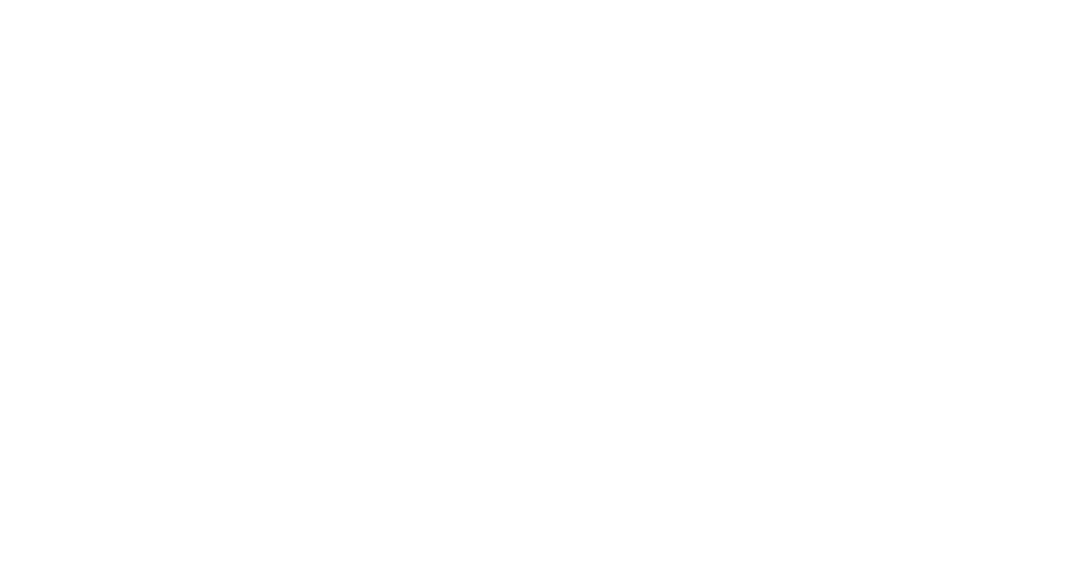
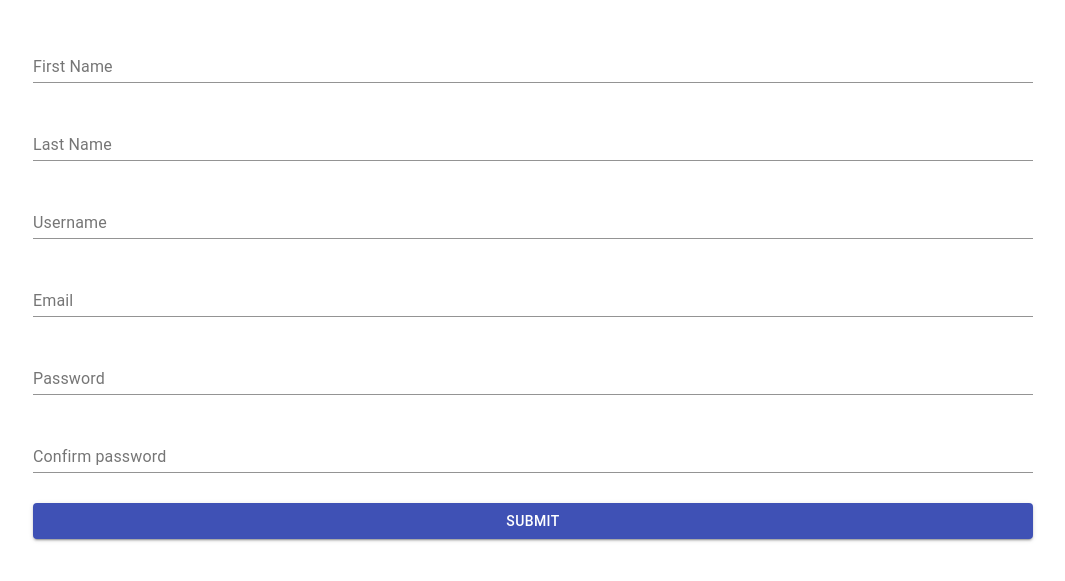
Before and after one commit to pbjelica23/Petar_Bjelica_Multi_Step_Form, a React (Create React App) app: page / in a window 1280 px wide. Shown: the part 113-694 px from the top of the page, without its empty margins (107-1172 px from the left). Built offline with nearby package versions, Linux system fonts and the light colour scheme.

Commit message:
Working on default values and validation

```diff
--- a/src/App.css
+++ b/src/App.css
@@ -1,38 +1,12 @@
-.App {
+.registration-form {
+  display: flex;
+  justify-content: center;
+  align-items: center;
   text-align: center;
+  min-height: 100vh;
 }
 
-.App-logo {
-  height: 40vmin;
-  pointer-events: none;
+.container {
+  max-width: 1000px;
+  margin: 0 auto;
 }
-
-@media (prefers-reduced-motion: no-preference) {
-  .App-logo {
-    animation: App-logo-spin infinite 20s linear;
-  }
-}
-
-.App-header {
-  background-color: #282c34;
-  min-height: 100vh;
-  display: flex;
-  flex-direction: column;
-  align-items: center;
-  justify-content: center;
-  font-size: calc(10px + 2vmin);
-  color: white;
-}
-
-.App-link {
-  color: #61dafb;
-}
-
-@keyframes App-logo-spin {
-  from {
-    transform: rotate(0deg);
-  }
-  to {
-    transform: rotate(360deg);
-  }
-}
--- a/src/App.js
+++ b/src/App.js
@@ -1,7 +1,146 @@
 import "./App.css";
+import { Formik, Field } from "formik";
+import * as yup from "yup";
+import { TextField, Button } from "@material-ui/core";
+
+const validationSchema = yup.object({
+  firstName: yup.string().required("First Name is required"),
+  lastName: yup.string().required("Last Name is required"),
+  username: yup
+    .string()
+    .min(4, "Username must be at lest 4 characters long")
+    .required("Username is required"),
+  email: yup.string().email("Email is invalid").required("Email is required"),
+  password: yup
+    .string()
+    .required("Please Enter your password")
+    .matches(
+      /^(?=.*[A-Za-z])(?=.*\d)(?=.*[@$!%*#?&])[A-Za-z\d@$!%*#?&]{8,}$/,
+      "Must Contain 8 Characters, One Uppercase, One Lowercase, One Number and one special case Character"
+    ),
+  confirmpassword: yup
+    .string()
+    .oneOf([yup.ref("password"), null], "Passwords must match")
+    .required("Password confirm is required"),
+  checkbox: yup.bool().oneOf([true], "Accept Terms & Conditions is required"),
+});
 
 function App() {
-  return <div className="App"></div>;
+  return (
+    <div className="container">
+      <div className="registration-form">
+        <Formik
+          initialValues={{
+            firstName: "",
+            lastName: "",
+            username: "",
+            email: "",
+            password: "",
+            confirmpassword: "",
+            checkbox: "",
+          }}
+          onSubmit={(values) => {
+            alert(JSON.stringify(values, null, 2));
+          }}
+          validationSchema={validationSchema}
+        >
+          {(formik) => (
+            <form onSubmit={formik.handleSubmit}>
+              <TextField
+                fullWidth
+                id="firstName"
+                name="firstName"
+                label="First Name"
+                value={formik.values.firstName}
+                onChange={formik.handleChange}
+                error={
+                  formik.touched.firstName && Boolean(formik.errors.firstName)
+                }
+                helperText={formik.touched.firstName && formik.errors.firstName}
+              />
+              <TextField
+                style={{ marginTop: 30 }}
+                fullWidth
+                id="lastName"
+                name="lastName"
+                label="Last Name"
+                value={formik.values.lastName}
+                onChange={formik.handleChange}
+                error={
+                  formik.touched.lastName && Boolean(formik.errors.lastName)
+                }
+                helperText={formik.touched.lastName && formik.errors.lastName}
+              />
+              <TextField
+                style={{ marginTop: 30 }}
+                fullWidth
+                id="username"
+                name="username"
+                label="Username"
+                value={formik.values.username}
+                onChange={formik.handleChange}
+                error={
+                  formik.touched.username && Boolean(formik.errors.username)
+                }
+                helperText={formik.touched.username && formik.errors.username}
+              />
+              <TextField
+                style={{ marginTop: 30 }}
+                fullWidth
+                id="email"
+                name="email"
+                label="Email"
+                value={formik.values.email}
+                onChange={formik.handleChange}
+                error={formik.touched.email && Boolean(formik.errors.email)}
+                helperText={formik.touched.email && formik.errors.email}
+              />
+              <TextField
+                style={{ marginTop: 30 }}
+                fullWidth
+                id="password"
+                name="password"
+                label="Password"
+                value={formik.values.password}
+                onChange={formik.handleChange}
+                error={
+                  formik.touched.password && Boolean(formik.errors.password)
+                }
+                helperText={formik.touched.password && formik.errors.password}
+              />
+              <TextField
+                style={{ marginTop: 30 }}
+                fullWidth
+                id="confirmpassword"
+                name="confirmpassword"
+                label="Confirm password"
+                value={formik.values.confirmpassword}
+                onChange={formik.handleChange}
+                error={
+                  formik.touched.confirmpassword &&
+                  Boolean(formik.errors.confirmpassword)
+                }
+                helperText={
+                  formik.touched.confirmpassword &&
+                  formik.errors.confirmpassword
+                }
+              />
+
+              <Button
+                style={{ marginTop: 30 }}
+                type="submit"
+                color="primary"
+                variant="contained"
+                fullWidth
+              >
+                Submit
+              </Button>
+            </form>
+          )}
+        </Formik>
+      </div>
+    </div>
+  );
 }
 
 export default App;
```
Also changed, not shown: 1 other file (tests, documents, lock files or other folders).
